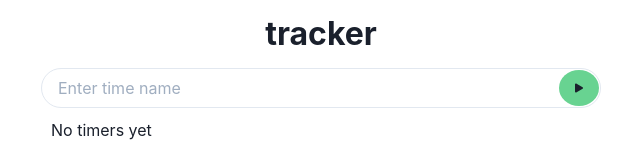
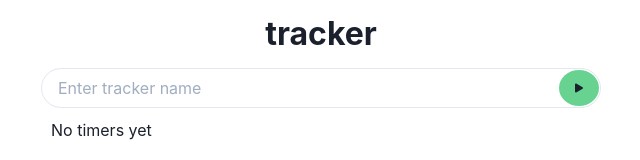
Before and after one commit to Fury26/Nimble-test-task, a React app: page / in a window 1280 px wide. Shown: the top 160 px of the page, without its empty margins (319-959 px from the left). Built offline with nearby package versions, Linux system fonts and the light colour scheme.

Commit message:
minor style changes

```diff
--- a/package.json
+++ b/package.json
@@ -8,7 +8,7 @@
         "build": "webpack --config webpack.prod.js",
         "start": "webpack serve --open",
         "predeploy": "webpack --config webpack.prod.js",
-        "deploy": "gh-pages -d build"
+        "deploy": "gh-pages -d dist"
     },
     "repository": {
         "type": "git",
--- a/src/components/InputTimer.tsx
+++ b/src/components/InputTimer.tsx
@@ -29,7 +29,7 @@ export const InputTimer = () => {
     return (
         <Flex height="40px" position="relative">
             <Input
-                placeholder="Enter time name"
+                placeholder="Enter tracker name"
                 h="100%"
                 value={timerName}
                 onChange={inputHandler}
--- a/src/components/TimerView.tsx
+++ b/src/components/TimerView.tsx
@@ -89,7 +89,7 @@ export const TimerView: React.FC<Props> = ({ timer }) => {
             my="10px"
             w="100%"
             fontWeight="bold"
-            bg="gray.100">
+            bg={timer.isRunning ? 'gray.100' : '#fff'}>
             <Text ml="10px" flex="2">
                 {timer.name}
             </Text>
```
